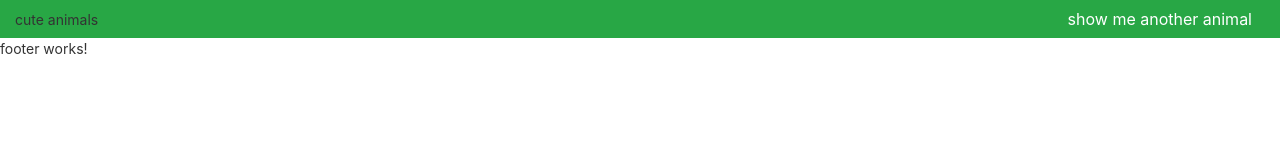
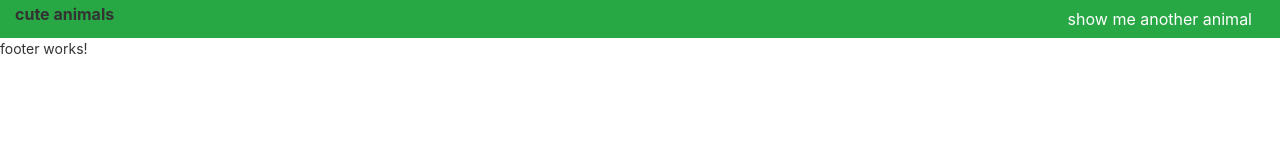
Before and after one commit to danilomacq/give-me-cute-animals, an Angular app: page / in a window 1280 px wide. Shown: the top 160 px of the page. Built offline with nearby package versions, Linux system fonts and the light colour scheme; no server answers.

Commit message:
feat: add header styles

```diff
--- a/src/app/shared/components/header/header.component.html
+++ b/src/app/shared/components/header/header.component.html
@@ -1,7 +1,7 @@
 <nav class="container-fluid bg-success">
     <div class="row align-items-center">
         <div class="col-12 col-lg-3">
-            <p class="mb-0">cute animals</p>
+            <h1>cute animals</h1>
         </div>
         <div class="col-12 col-lg-9 text-center text-lg-right">
             <a (click)="getAnimal()" class="btn btn-link text-white">show me another animal</a>
--- a/src/app/shared/components/header/header.component.scss
+++ b/src/app/shared/components/header/header.component.scss
@@ -0,0 +1,6 @@
+@import "src/styles/typography";
+
+h1 {
+  font-size: $font-size-base;
+  font-weight: bold;
+}
```
